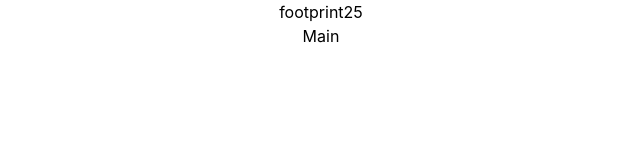
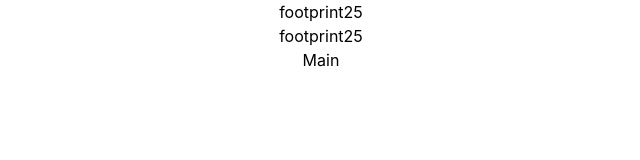
Before and after one commit to Itsnishant4/footprint25, a React (Create React App) app in the folder client/footprint25/: page / in a window 1280 px wide. Shown: the top 160 px of the page, without its empty margins (319-959 px from the left). Built offline with nearby package versions, Linux system fonts and the light colour scheme.

Commit message:
Update header.js

```diff
--- a/client/footprint25/src/components/header.js
+++ b/client/footprint25/src/components/header.js
@@ -2,7 +2,10 @@ import React from 'react'
 
 function Header() {
   return (
-    <div>
+    <div classname="header bg-black">
+        <p classname="header bg-gray-50 text-3xl text-white font-bold p-4">
+            footprint25
+        </p>
         <p classname="header bg-gray-50 text-3xl font-bold p-4">
             footprint25
         </p>
```
